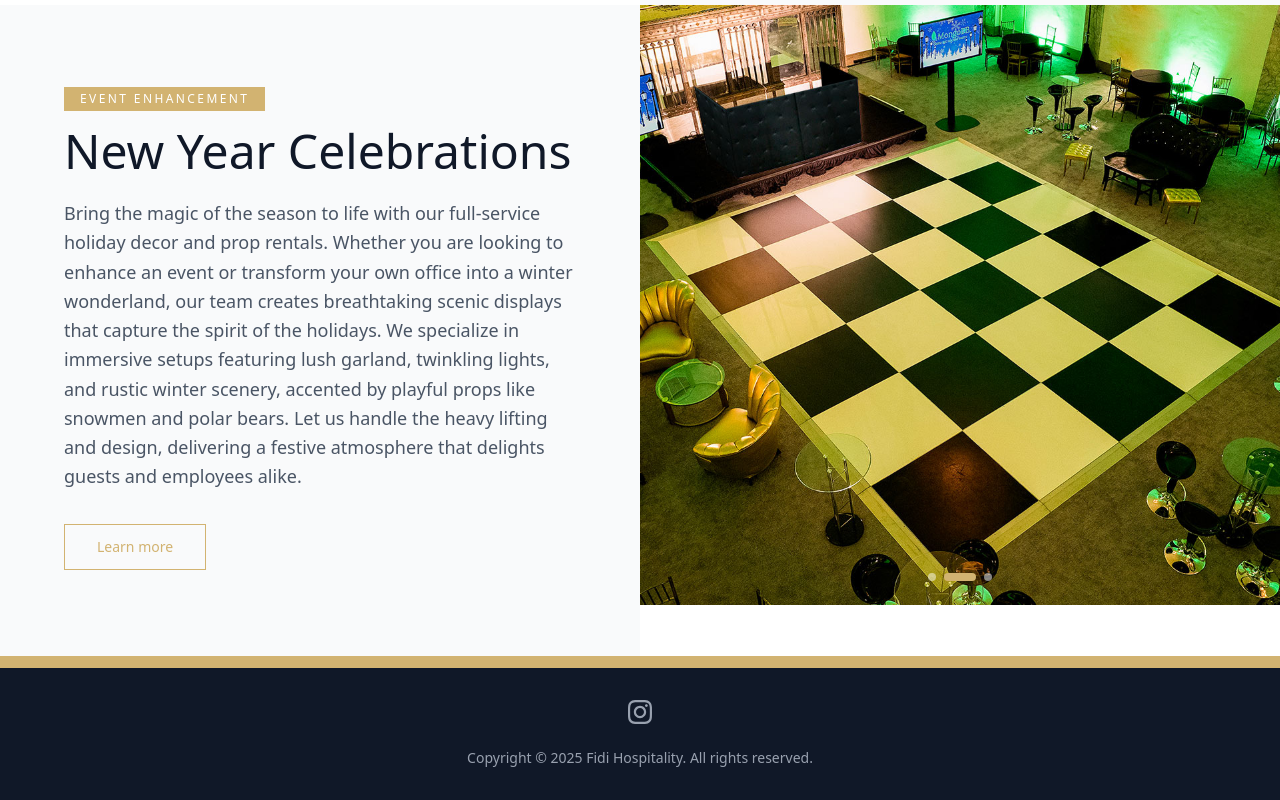
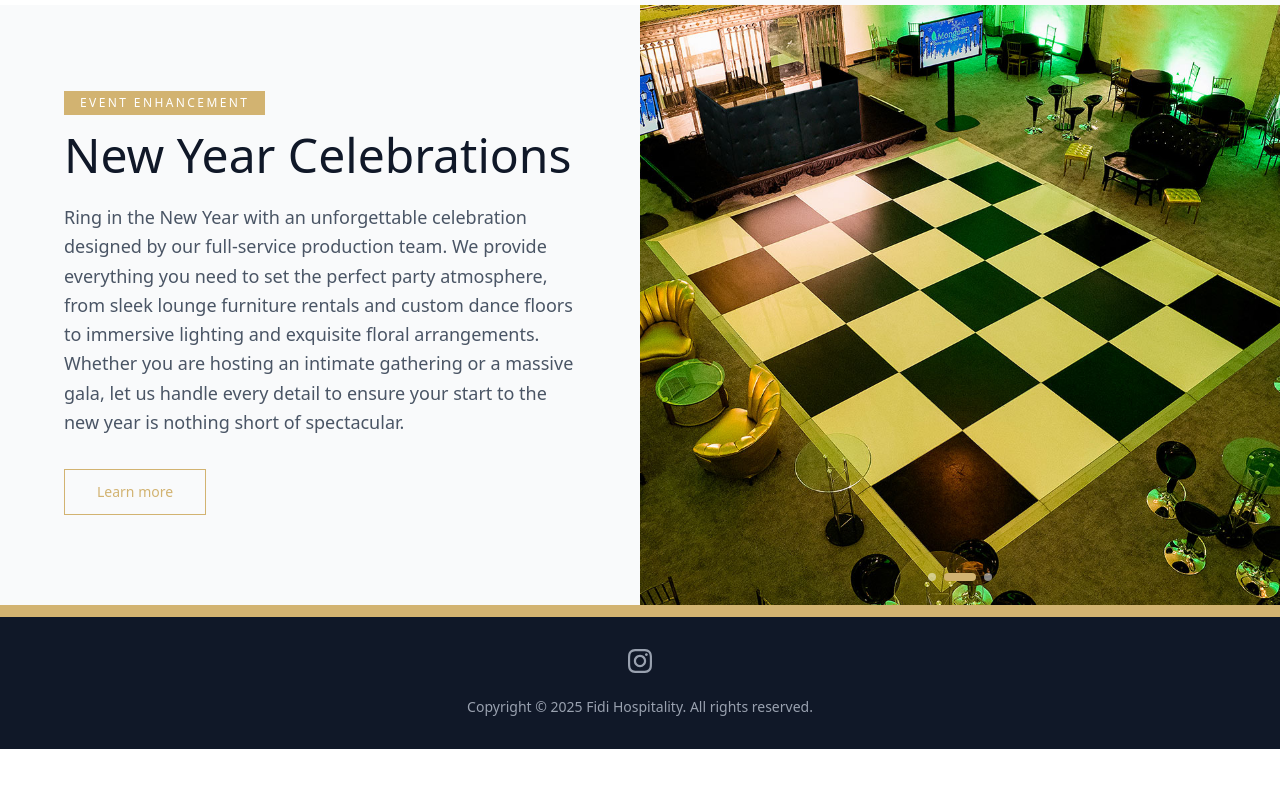
Before and after one commit to Orbin-Acanto/Fidi-holiday, a React (Vite) app: page / in a window 1280 px wide. Shown: the part 3838-4638 px from the top of the page. After the commit the page ends 4587 px from the top, so only its background shows below. Built offline with nearby package versions, Linux system fonts and the light colour scheme.

Commit message:
Update index.ts

```diff
--- a/src/data/index.ts
+++ b/src/data/index.ts
@@ -67,7 +67,7 @@ export const serviceItems = [
   {
     title: "New Year Celebrations",
     description:
-      "Bring the magic of the season to life with our full-service holiday decor and prop rentals. Whether you are looking to enhance an event or transform your own office into a winter wonderland, our team creates breathtaking scenic displays that capture the spirit of the holidays. We specialize in immersive setups featuring lush garland, twinkling lights, and rustic winter scenery, accented by playful props like snowmen and polar bears. Let us handle the heavy lifting and design, delivering a festive atmosphere that delights guests and employees alike.",
+      "Ring in the New Year with an unforgettable celebration designed by our full-service production team. We provide everything you need to set the perfect party atmosphere, from sleek lounge furniture rentals and custom dance floors to immersive lighting and exquisite floral arrangements. Whether you are hosting an intimate gathering or a massive gala, let us handle every detail to ensure your start to the new year is nothing short of spectacular.",
     images: [
       "/service photo/New Year Celebrations/1.jpg",
       "/service photo/New Year Celebrations/2.jpg",
```
